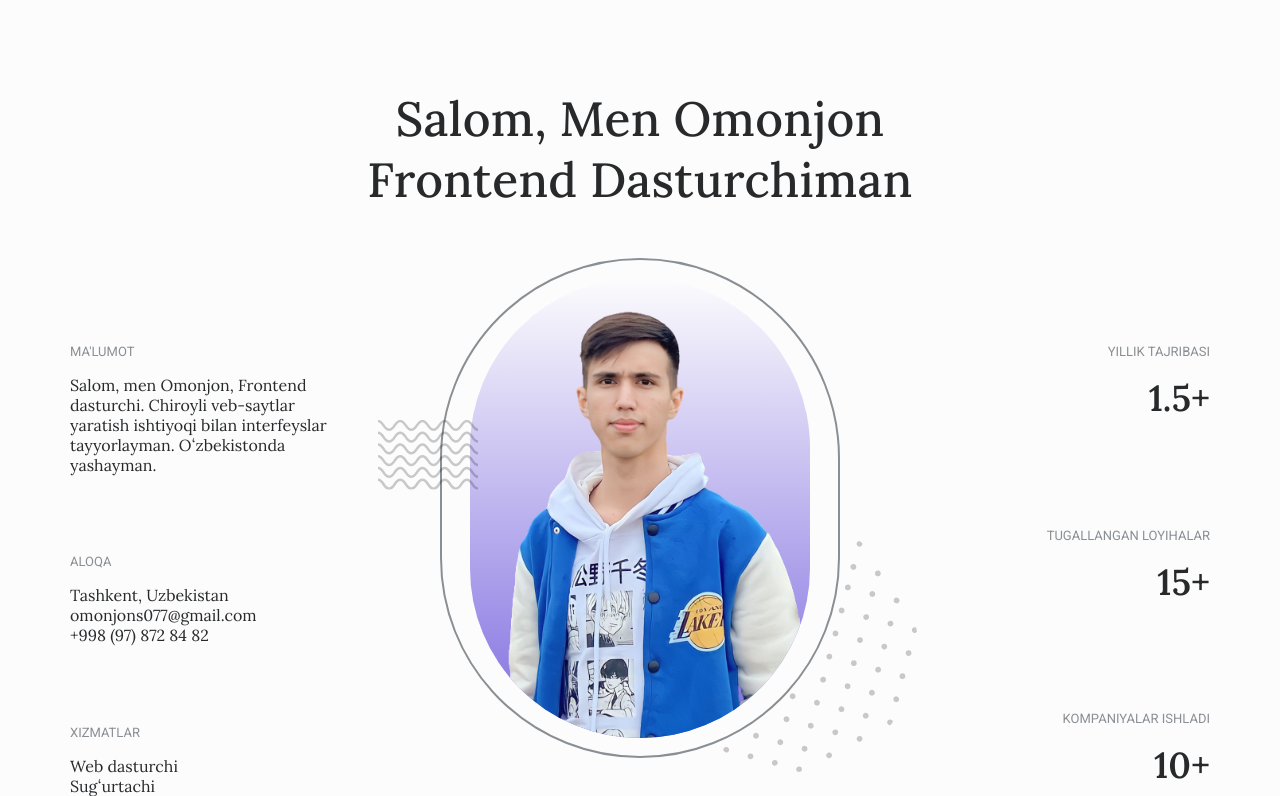
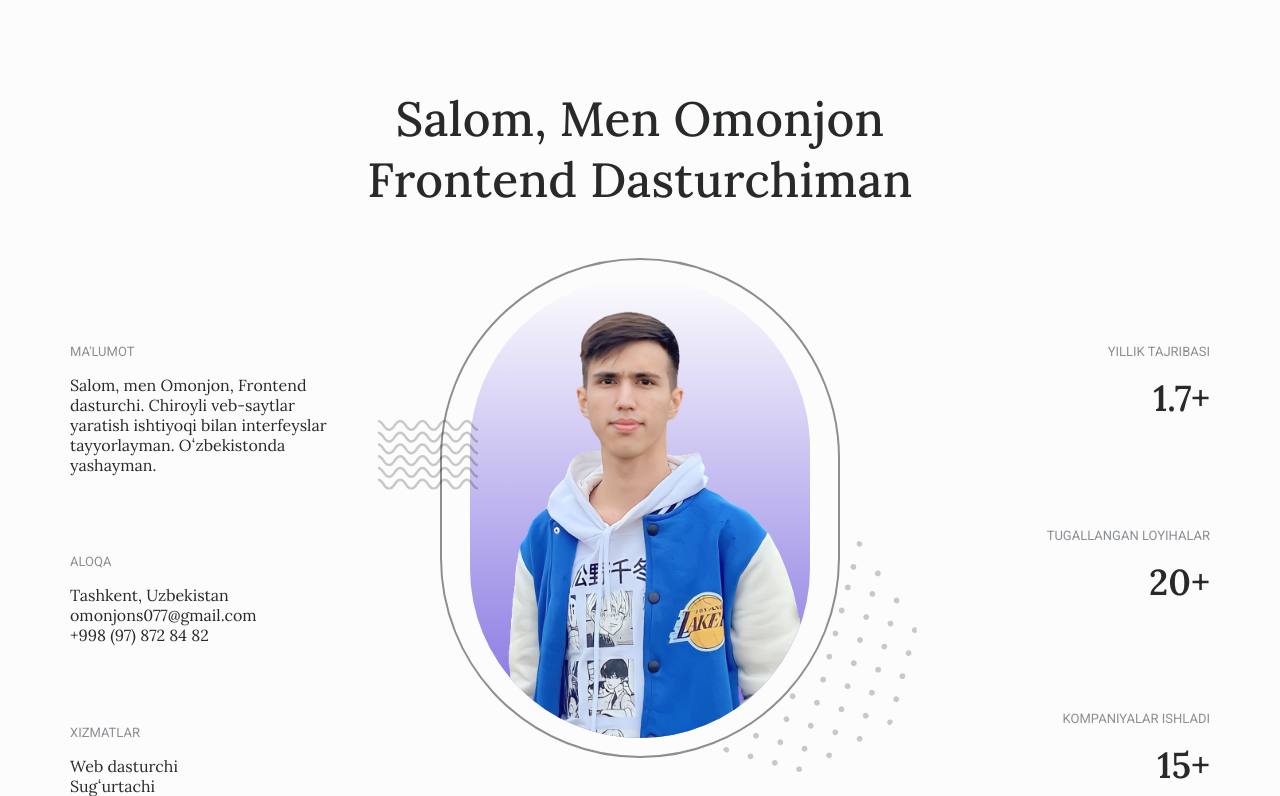
Before and after one commit to Omonjon-077/Omonjon-Portfolio, a plain HTML site: page index.html in a window 1280 px wide. Shown: the part 72-868 px from the top of the page. Drawn offline with nearby package versions, Linux system fonts and the light colour scheme; animation ran at ten frames a second.

Commit message:
Site bags fixed

```diff
--- a/index.html
+++ b/index.html
@@ -182,7 +182,7 @@
                     </h3>
 
                     <p class="home__info-number">
-                        1.5+
+                        1.7+
                     </p>
                 </div>
 
@@ -192,7 +192,7 @@
                     </h3>
 
                     <p class="home__info-number">
-                        15+
+                        20+
                     </p>
                 </div>
 
@@ -202,7 +202,7 @@
                     </h3>
 
                     <p class="home__info-number">
-                        10+
+                        15+
                     </p>
                 </div>
             </div>
```
